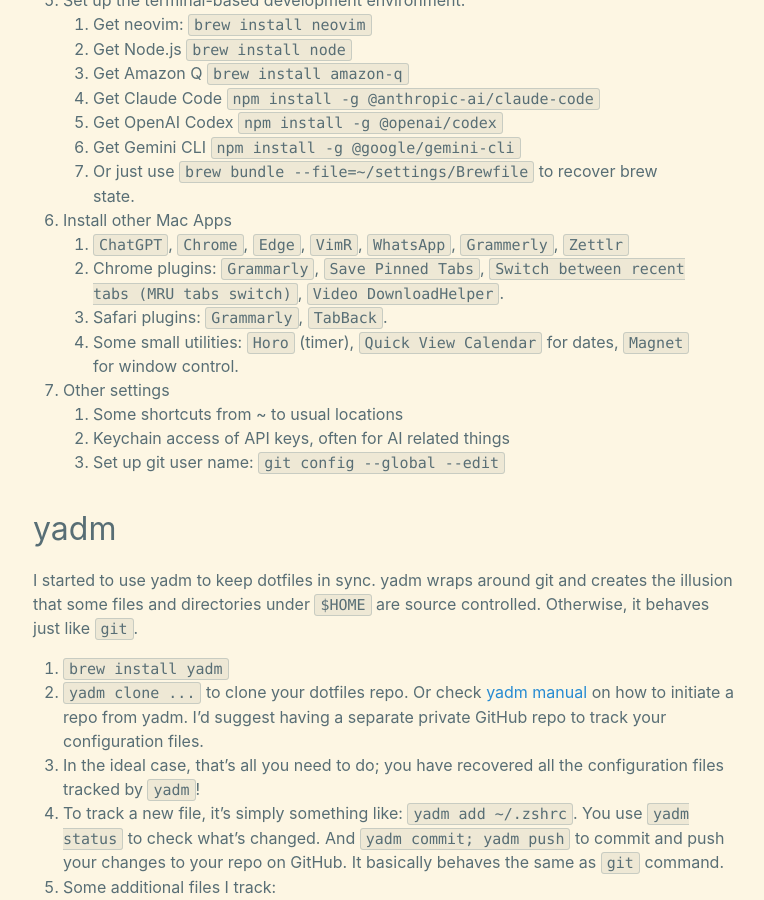
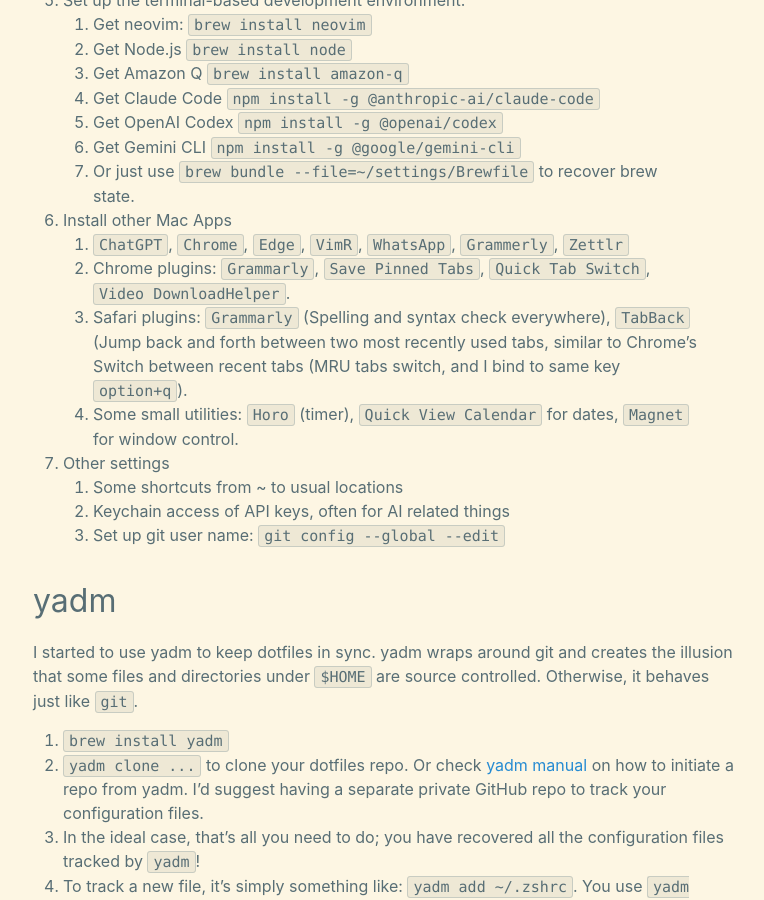
Before and after one commit to xianxu/xianxu.github.io, a Jekyll site: the page built from _posts/2025-01-04-dot-files.markdown, in a window 1280 px wide and 900 px high, scrolled down 2351 px. Shown: the whole window, without its empty margins (237-1001 px from the left). Built offline with Jekyll 4.4.1, drawn with Linux system fonts in a browser that asks for light colours; comment, search, counter and statistics services are not loaded.

Commit message:
Sync latest _posts from remote land

```diff
--- a/_posts/2025-01-04-dot-files.markdown
+++ b/_posts/2025-01-04-dot-files.markdown
@@ -69,8 +69,8 @@
     7. Or just use `brew bundle --file=~/settings/Brewfile` to recover brew state.
 6. Install other Mac Apps
     1. `ChatGPT`, `Chrome`, `Edge`, `VimR`, `WhatsApp`, `Grammerly`, `Zettlr`
-    2. Chrome plugins: `Grammarly`, `Save Pinned Tabs`, `Switch between recent tabs (MRU tabs switch)`, `Video DownloadHelper`.
-    3. Safari plugins: `Grammarly`, `TabBack`.
+    2. Chrome plugins: `Grammarly`, `Save Pinned Tabs`, `Quick Tab Switch`, `Video DownloadHelper`.
+    3. Safari plugins: `Grammarly` (Spelling and syntax check everywhere), `TabBack` (Jump back and forth between two most recently used tabs, similar to Chrome's Switch between recent tabs (MRU tabs switch, and I bind to same key `option+q`).
     4. Some small utilities: `Horo` (timer), `Quick View Calendar` for dates, `Magnet` for window control.
 7. Other settings
     1. Some shortcuts from ~ to usual locations
--- a/_posts/2025-02-27-culture-wa.markdown
+++ b/_posts/2025-02-27-culture-wa.markdown
@@ -7,7 +7,7 @@
 comments: false
 ---
 
-I have been fortunate to work for WhatsApp and have always wanted to write about its distinctive culture and the differences between it and its parent company, Facebook/Meta. In another post, I shall discuss Facebook culture, more precisely, the Facebook of then and the Meta of now. As you have probably guessed, the six years I worked at WhatsApp were my happiest days during my tenure at Facebook/Meta.
+I have been fortunate to work for WhatsApp and have always wanted to write about its distinctive culture and the differences between it and its parent company, Facebook/Meta. In [another post]({% post_url 2025-05-02-facebook-move-on %}), I shall discuss Facebook culture, more precisely, the Facebook of then and the Meta of now. As you have probably guessed, the six years I worked at WhatsApp were my happiest days during my tenure at Facebook/Meta.
 
 So, what do I remember most about WhatsApp? Their motto: **Keep it Simple** and **The F word is Focus**.
 
--- a/_posts/2025-05-02-facebook-move-on.markdown
+++ b/_posts/2025-05-02-facebook-move-on.markdown
@@ -17,7 +17,7 @@
 
 A decade is a long time to learn, and I've grown a lot. At Facebook, I finally found management in a non-antagonistic light after observing great managers focus on the larger impact rather than the larger teams. I became a manager myself, abiding by that principle as well. I learnt to design organizations like designed systems and be data-driven, fondly remembering the saying that I'd trust your data or my intuition. Performance reviews, while tough, were pretty well balanced and honest in forging "[intersubjective reality](https://en.wikipedia.org/wiki/Intersubjectivity)". Managers looked across the company to align performance ratings in the typical ad hoc Facebook way. [Bootcamp](https://engineering.fb.com/2009/11/19/production-engineering/facebook-engineering-bootcamp/) (where you spend a month picking which team you join after you start at Facebook) and [Hackamonth](https://engineering.fb.com/2011/04/27/ios/hackamonth-mixing-things-up/) (where you spend a month working on another team's project, to gauge mutual interest before internal transfer) indulged the engineers in unheard-of internal mobility, which I took advantage of. And Facebook's hiring process, for the longest time, followed the policy of a general hiring pool. I enjoyed interviewing new folks and conducted more than half a thousand.
 
-Over the decade, I've worked in four organizations within the company; the happiest days were my six years at WhatsApp. WhatsApp's culture is the polar opposite of Facebook's, a rather fascinating and strange fact, given that WhatsApp is a subsidiary of Facebook. At WhatsApp, engineers could focus on building great software rather than being sidetracked by the next hot new product shutting down the command chain. If you are curious, I wrote more about that experience [here](https://xianxu.github.io/2025/04/18/culture-wa.html).
+Over the decade, I've worked in four organizations within the company; the happiest days were my six years at WhatsApp. WhatsApp's culture is the polar opposite of Facebook's, a rather fascinating and strange fact, given that WhatsApp is a subsidiary of Facebook. At WhatsApp, engineers could focus on building great software rather than being sidetracked by the next hot new product shutting down the command chain. If you are curious, I wrote more about that experience [here]({% post_url 2025-02-27-culture-wa %}).
 
 ------
 
```
